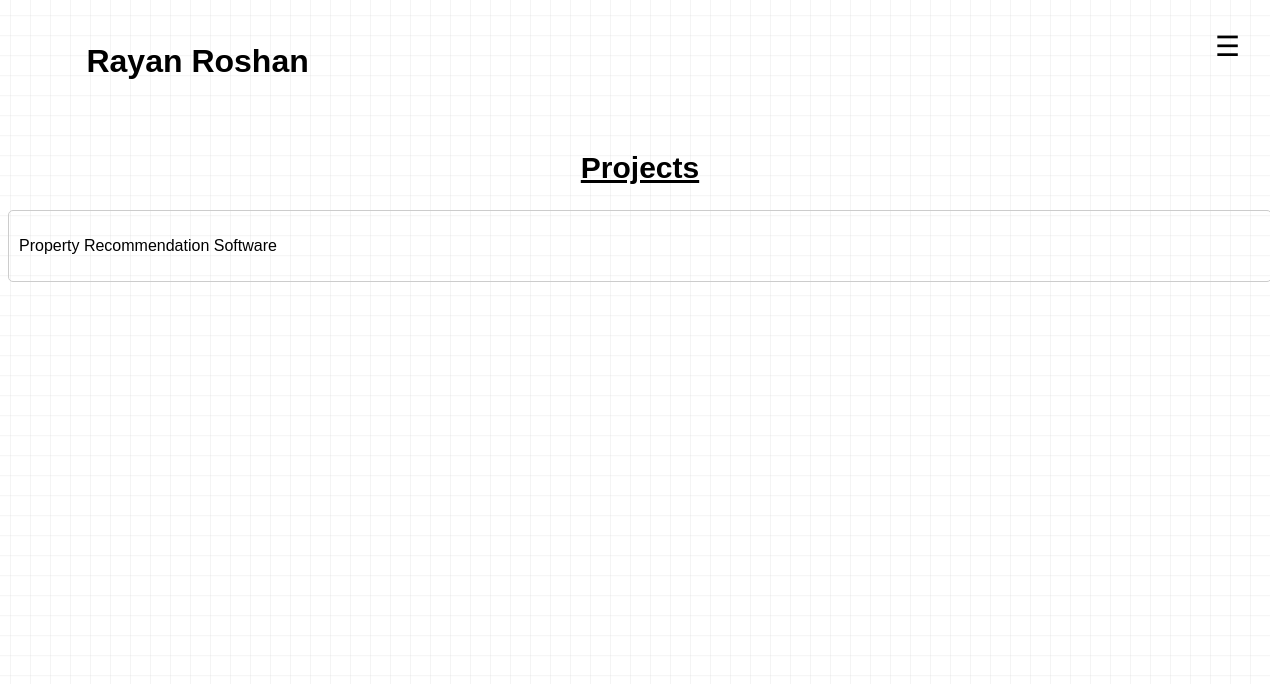
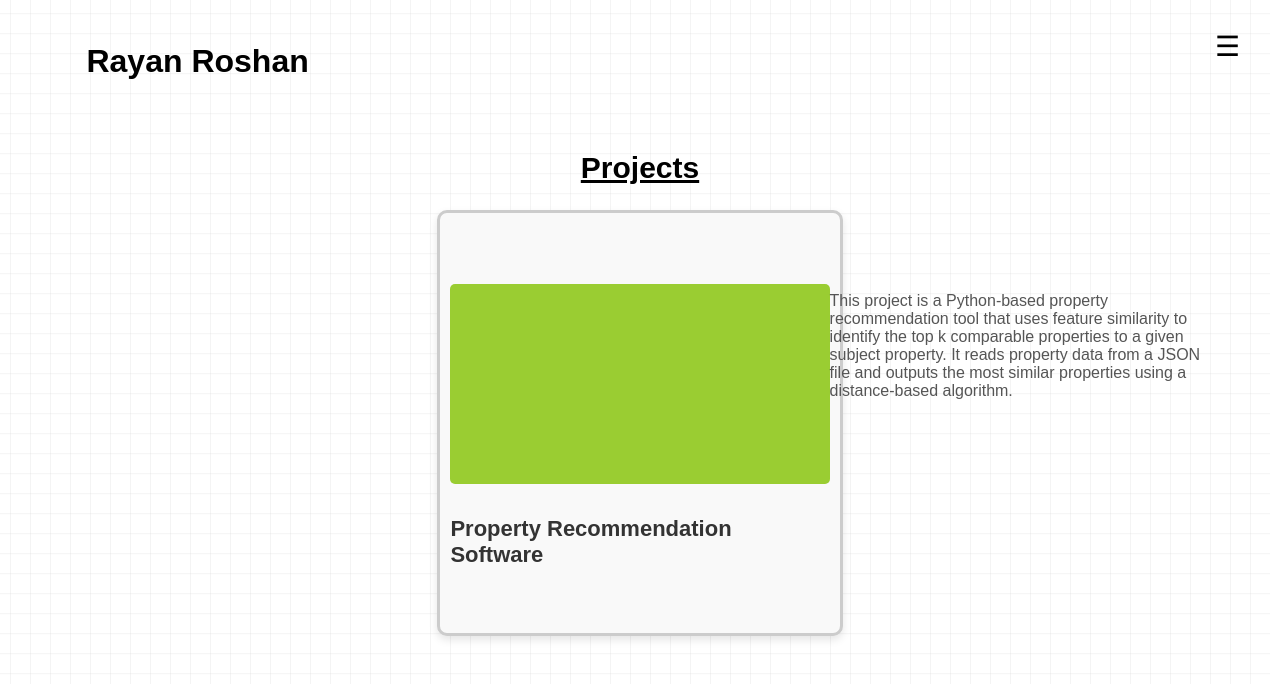
Before and after one commit to Rayan-Roshan21/Rayan_Roshan_website, a React (Vite) app in the folder Rayan_Roshan_Website/: page /projects in a window 1280 px wide. Shown: the top 684 px of the page. Built offline with nearby package versions, Linux system fonts and the light colour scheme.

Commit message:
Added some css to a project.

```diff
--- a/Rayan_Roshan_Website/src/Components/Projects_component/Project.css
+++ b/Rayan_Roshan_Website/src/Components/Projects_component/Project.css
@@ -1,6 +1,41 @@
 .project-container {
     font-family: Arial, Helvetica, sans-serif;
     padding: 10px;
-    border: 1px solid #ccc;
+    border: 3px solid #ccc;
+    border-radius: 10px;
+    background-color: #f9f9f9;
+    margin: 10px auto;
+    display: flex;
+    flex-wrap: wrap;
+    justify-content: center;
+    align-items: center;
+    height: 400px;
+    flex-direction: column; /* Add this line */
+    width: 30%;
+    box-shadow: 0 4px 8px rgba(0, 0, 0, 0.1);
+    transition: transform 0.3s ease;
+}
+
+.project_name {
+    font-size: 22px;
+    font-weight: bold;
+    color: #333;
+    margin-bottom: 10px;
+    font-family: Arial, Helvetica, sans-serif;
+}
+
+.project-description {
+    font-size: 16px;
+    color: #555;
+    margin-bottom: 10px;
+    font-family: Arial, Helvetica, sans-serif;
+}
+
+.project-image {
+    width: 100%;
+    height: 200px;
+    object-fit: cover;
     border-radius: 5px;
+    margin-bottom: 10px;
+    background-color: yellowgreen;
 }
--- a/Rayan_Roshan_Website/src/Components/Projects_component/Project.jsx
+++ b/Rayan_Roshan_Website/src/Components/Projects_component/Project.jsx
@@ -2,16 +2,18 @@ import React from 'react';
 import '../Projects_component/Project.css'; // Assuming you have a CSS file for styling
 function Project(props) {
     return (
+        <>
         <div className='project-container'>
-            <p>{props.name}</p>
-            <p>{props.description}</p>
+            <p className='project-image'>{props.image}</p>
+            <p className='project_name'>{props.name}</p>
+            <p className='project-description'>{props.description}</p>
             <p>{props.technologies}</p>
             <p>{props.link}</p>
-            <p>{props.image}</p>
             <p>{props.github}</p>
             <p>{props.year}</p>
             <p>{props.status}</p>
         </div>
+       </>
     );
 }
 
--- a/Rayan_Roshan_Website/src/Pages/Projects.jsx
+++ b/Rayan_Roshan_Website/src/Pages/Projects.jsx
@@ -19,7 +19,8 @@ function Projects() {
     </div>
     <h2 className='Projects-title'>Projects</h2>
     <div>
-      <Project name = "Property Recommendation Software"/>
+      <Project name = "Property Recommendation Software"
+              description = "This project is a Python-based property recommendation tool that uses feature similarity to identify the top k comparable properties to a given subject property. It reads property data from a JSON file and outputs the most similar properties using a distance-based algorithm."/>
     </div>
     </motion.div>
   );
```
